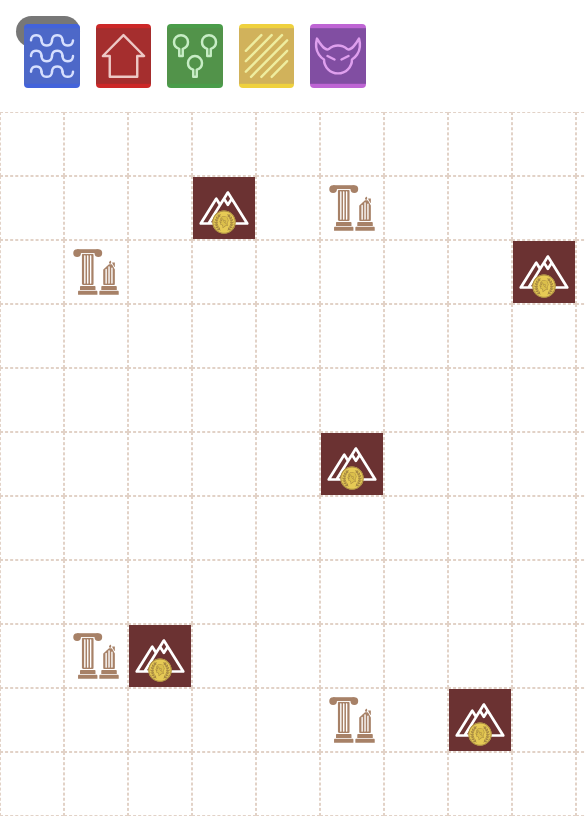
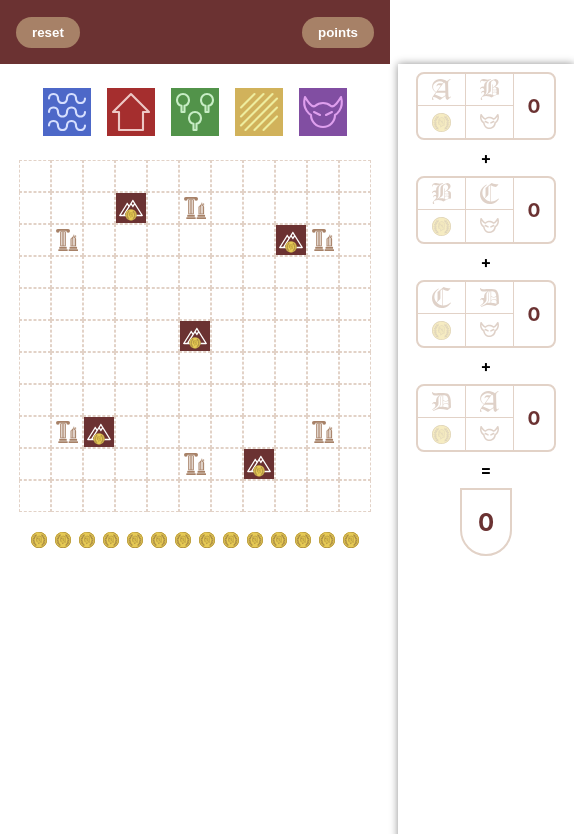
Before and after one commit to thedevpunk/der-kartograph, a React (Create React App) app: page / in a window 390 px wide. Shown: the top 834 px of the page, 585 px wide, since content can reach past the window. Built offline with nearby package versions, Linux system fonts and the light colour scheme.

Commit message:
Added layout for mobile screens

```diff
--- a/src/App.module.css
+++ b/src/App.module.css
@@ -2,20 +2,36 @@
   display: flex;
   flex-direction: column;
   /* align-items: center; */
+  overflow: hidden;
+  width: 100%;
 }
 
-.resetButton {
-  background-color: #777777;
+.navigation {
+  height: 4rem;
+  background-color: #6b3232;
+  display: flex;
+  flex-direction: row;
+  align-items: center;
+  justify-content: space-between;
+  padding: 0 1rem;
+}
+
+.btn {
+  background-color: #a78167;
   border: none;
   color: #fff;
   border-radius: 1rem;
   padding: 0.5rem 1rem;
   font-weight: bold;
-  position: absolute;
-  top: 1rem;
-  left: 1rem;
+  cursor: pointer;
 }
 
-.resetButton:hover {
-  background-color: #a5a5a5;
+.btn:hover {
+  filter: opacity(0.9);
 }
+
+@media only screen and (min-width: 420px) {
+  .btnPoints {
+    display: none;
+  }
+}
--- a/src/App.tsx
+++ b/src/App.tsx
@@ -98,6 +98,7 @@ function App() {
   const [selectedArea, setSelectedArea] = useState<IArea | null>(null);
   const [coins, setCoins] = useState(0);
   const [points, setPoints] = useState<IPoints[][]>(initializePoints);
+  const [pointsVisible, setPointsVisible] = useState(false);
 
   useEffect(() => {
     const tilesStringFromLocalStorage = localStorage.getItem('tiles');
@@ -128,7 +129,7 @@ function App() {
 
   const handleMarkTile = (idx: number) => {
 
-    if(!selectedArea || tiles[idx] === EAreaType.Mountains) {
+    if (!selectedArea || tiles[idx] === EAreaType.Mountains) {
       return;
     }
 
@@ -156,10 +157,17 @@ function App() {
     setPoints(initializePoints);
   }
 
+  const handleTogglePoints = () => {
+    setPointsVisible(!pointsVisible);
+  }
+
   return (
     <div className={styles.app}>
 
-      <button className={styles.resetButton} onClick={handleReset}>reset</button>
+      <div className={styles.navigation}>
+        <button className={styles.btn} onClick={handleReset}>reset</button>
+        <button className={`${styles.btn} ${styles.btnPoints}`} onClick={handleTogglePoints}>points</button>
+      </div>
 
       <AreaSelection
         areas={areaButtons}
@@ -177,7 +185,7 @@ function App() {
         setCoins={handleSetCoins}
       />
 
-      <Points points={points} setPoints={handleSetPoints} coins={coins} />
+      <Points points={points} setPoints={handleSetPoints} coins={coins} visible={pointsVisible} />
 
     </div>
   )
--- a/src/components/AreaSelection.module.css
+++ b/src/components/AreaSelection.module.css
@@ -1,7 +1,7 @@
 .areaSelection {
   display: flex;
   flex-direction: row;
-  margin: 1rem;
+  margin: 1rem auto;
 }
 
 .areaButton {
@@ -12,6 +12,15 @@
   margin: 0.5rem;
   filter: opacity(1);
   padding: 0;
+  cursor: pointer;
+}
+
+.areaButton:active, .areaButton:focus {
+  outline: none;
+}
+
+.areaButton:hover {
+  filter: opacity(0.8);
 }
 
 .areaButton > img {
@@ -21,5 +30,12 @@
 
 .areaButtonSelected {
   filter: opacity(1);
-  border: 2px solid #333;
+  border: 4px solid #6b3232;
 }
+
+@media only screen and (max-width: 420px) {
+  .areaButton {
+    width: 3rem;
+    height: 3rem;
+  }
+}
--- a/src/components/CoinStrip.module.css
+++ b/src/components/CoinStrip.module.css
@@ -1,13 +1,13 @@
 .coinStrip {
   display: flex;
   flex-direction: row;
-  margin: 1rem;
+  margin: 1rem auto;
 }
 
 .coin {
   width: 2.5rem;
   height: 2.5rem;
-  border-radius: 1rem;
+  border-radius: 1.25rem;
   background-color: #ffd400;
   margin: 0.25rem;
   cursor: pointer;
@@ -26,3 +26,18 @@
 .selected {
   background-color: #ffb100;
 }
+
+@media only screen and (max-width: 425px) {
+
+  .coin {
+    width: 1rem;
+    height: 1rem;
+    border-radius: 1rem;
+}
+
+  .coin > img {
+    width: 100%;
+    height: 100%;
+    padding: 0;
+}
+}
--- a/src/components/Map.module.css
+++ b/src/components/Map.module.css
@@ -5,7 +5,10 @@
   width: 44rem;
   height: 44rem;
   box-sizing: border-box;
+  margin: 0 auto;
 }
+
+
 
 .row {
   display: flex;
@@ -24,3 +27,18 @@
   height: calc(100% - 0.5rem);
   padding: 0.25rem; */
 }
+
+/* Mobile */
+@media only screen and (max-width: 420px) {
+
+  .map {
+    width: 22rem;
+    height: 22rem;
+  }
+
+  .tile {
+    width: 2rem;
+    height: 2rem;
+  }
+
+}
--- a/src/components/Points.module.css
+++ b/src/components/Points.module.css
@@ -3,6 +3,7 @@
   flex-direction: row;
   flex-wrap: wrap;
   align-items: center;
+  margin: 0 auto;
 }
 
 .plus {
@@ -26,3 +27,26 @@
   color: #6b3232;
   font-weight: bold;
 }
+
+@media only screen and (max-width: 420px) {
+  .points {
+    flex-direction: column;
+    position: absolute;
+    background-color: #fff;
+    height: calc(100vh - 4rem);
+    width: 11rem;
+    right: 0;
+    top: 4rem;
+    transform: translateX(calc(100% + 8px));
+    transition: all ease 0.5s;
+    box-shadow: 0 0 8px #909090;
+  }
+
+  .pointsVisible {
+    transform: translateX(0);
+  }
+
+  .equal {
+    margin: 0 0 0.5rem 0;
+  }
+}
--- a/src/components/Points.tsx
+++ b/src/components/Points.tsx
@@ -6,9 +6,10 @@ interface IProps {
   points: IPoints[][];
   setPoints: (round: number, points: IPoints[]) => void;
   coins: number;
+  visible: boolean;
 }
 
-export const Points: React.FC<IProps> = ({ points, setPoints, coins }) => {
+export const Points: React.FC<IProps> = ({ points, setPoints, coins, visible }) => {
 
   const sumPoints = (): number => {
     const sum = points.reduce((a,b) => {
@@ -25,7 +26,7 @@ export const Points: React.FC<IProps> = ({ points, setPoints, coins }) => {
   const totalPoints = sumPoints();
 
   return (
-    <div className={styles.points}>
+    <div className={`${styles.points} ${visible ? styles.pointsVisible : ''}`}>
       <RoundPoints round={1} points={points[0]} setPoints={setPoints} />
       <div className={styles.plus}>+</div>
       <RoundPoints round={2} points={points[1]} setPoints={setPoints} />
--- a/src/index.css
+++ b/src/index.css
@@ -5,9 +5,18 @@ body {
     sans-serif;
   -webkit-font-smoothing: antialiased;
   -moz-osx-font-smoothing: grayscale;
+  width: 100vw;
+  height: 100vh;
+  overflow: hidden;
 }
 
 code {
   font-family: source-code-pro, Menlo, Monaco, Consolas, 'Courier New',
     monospace;
 }
+
+#root {
+  width: 100%;
+  height: 100%;
+  overflow: hidden;
+}
```
Also changed, not shown: 1 other file (tests, documents, lock files or other folders).
